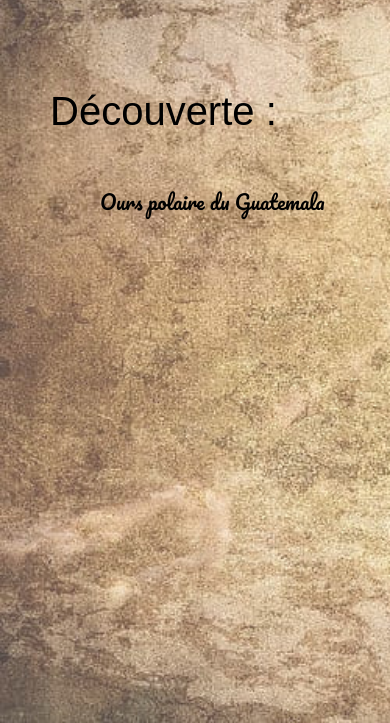
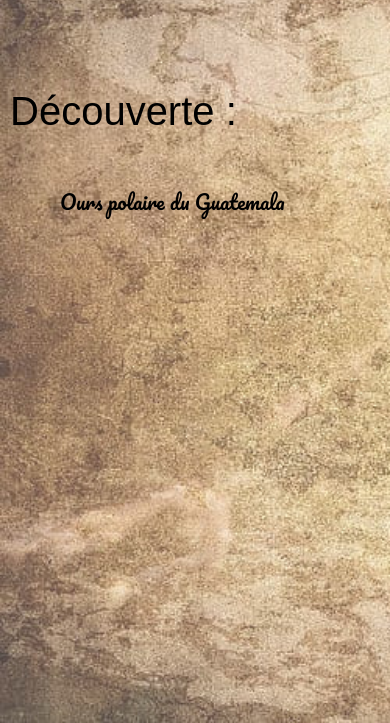
Before and after one commit to FluteDePissenlit/journale-de-voyage.com, a plain HTML site: page index.html in a window 390 px wide. Shown: the part 121-844 px from the top of the page. Drawn offline with nearby package versions, Linux system fonts and the light colour scheme; a web font is replaced by a local one.

Commit message:
Update jv.css

```diff
--- a/jv.css
+++ b/jv.css
@@ -10,15 +10,21 @@
     color: rgb(0, 0, 0);
 }
 body{
-    margin-right:100px;
-    margin-left:100px;
+    margin-right: 100px;
+    margin-left: 100px;
     background-size: auto 100%;
     background-attachment: fixed;
 }
 @media (max-width: 1000px) {
     body{
-        margin-right:50px;
-        margin-left:50px;
+        margin-right: 50px;
+        margin-left: 50px;
+    }
+}
+@media (max-width: 600px) {
+    body{
+        margin-right: 10px;
+        margin-left: 10px;
     }
 }
 .center{
```
